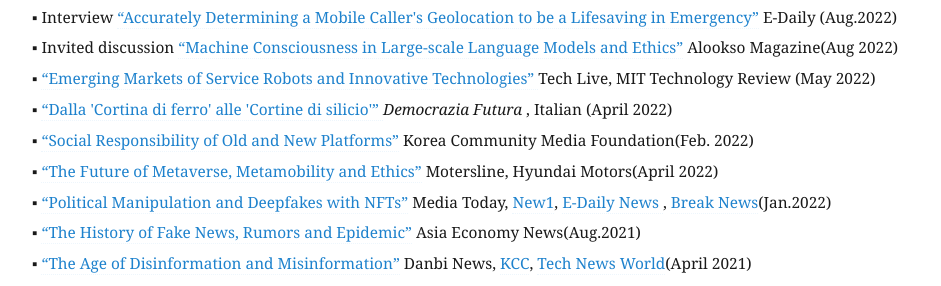
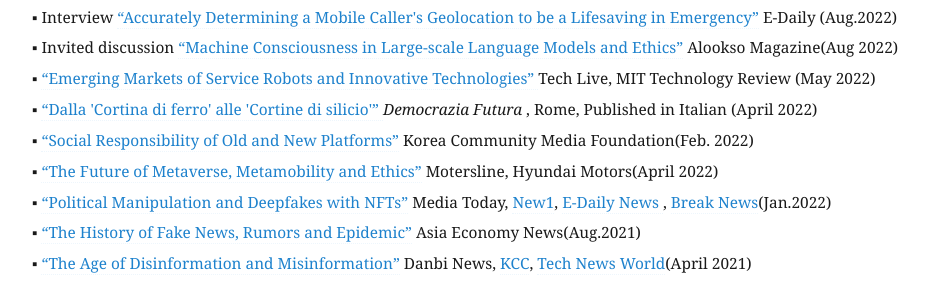
Before and after one commit to eunchangchoi/eunchangchoi.github.io, a Jekyll site: the page built from index.md, in a window 1280 px wide and 900 px high, scrolled down 8898 px. Shown: the part 161-447 px from the top of the window, without its empty margins (68-1009 px from the left). Built offline with Jekyll 4.4.1, drawn with Linux system fonts in a browser that asks for light colours.

Commit message:
Update index.md

```diff
--- a/index.md
+++ b/index.md
@@ -200,7 +200,7 @@
 ▪ Interview <a href="https://www.edaily.co.kr/news/read?newsId=03722806632430600&mediaCodeNo=257"> “Accurately Determining a Mobile Caller's Geolocation to be a Lifesaving in Emergency”</a> E-Daily (Aug.2022)<br>
 ▪ Invited discussion <a href="https://alook.so/posts/latO5RY">“Machine Consciousness in Large-scale Language Models and Ethics”</a> Alookso Magazine(Aug 2022)<br>
 ▪ <a href="https://www.technologyreview.kr/special/event/202204](https://www.youtube.com/watch?v=eAewHoNQgiI&feature=emb_logo">“Emerging Markets of Service Robots and Innovative Technologies” </a> Tech Live, MIT Technology Review (May 2022)<br>
-▪ <a href="https://www.key4biz.it/democrazia-futura-dalla-cortina-di-ferro-alle-cortine-di-silicio-sara-linternet-globale-la-principale-vittima-del-conflitto-russo-ucraino/398412/"> “Dalla 'Cortina di ferro' alle 'Cortine di silicio'” </a> <i> Democrazia Futura </i>, Italian (April 2022)<br>
+▪ <a href="https://www.key4biz.it/democrazia-futura-dalla-cortina-di-ferro-alle-cortine-di-silicio-sara-linternet-globale-la-principale-vittima-del-conflitto-russo-ucraino/398412/"> “Dalla 'Cortina di ferro' alle 'Cortine di silicio'” </a> <i> Democrazia Futura </i>, Rome, Published in Italian (April 2022)<br>
 ▪ <a href="https://m.blog.naver.com/media_trust/222648627826">“Social Responsibility of Old and New Platforms”</a> Korea Community Media Foundation(Feb. 2022)<br>
 ▪ <a href="https://www.hyundaimotorgroup.com/about-us/publications">“The Future of Metaverse, Metamobility and Ethics”</a> Motersline, Hyundai Motors(April 2022)<br>
 ▪ <a href="http://www.mediatoday.co.kr/news/articleView.html?idxno=301748">“Political Manipulation and Deepfakes with NFTs”</a> Media Today, <a href="https://www.news1.kr/articles/?4553816/"> New1</a>, <a href="https://www.edaily.co.kr/news/read?newsId=02768326632197392&mediaCodeNo=257&OutLnkChk=Y/"> E-Daily News </a>, <a href="https://www.breaknews.com/864283"> Break News</a>(Jan.2022)<br>
```
